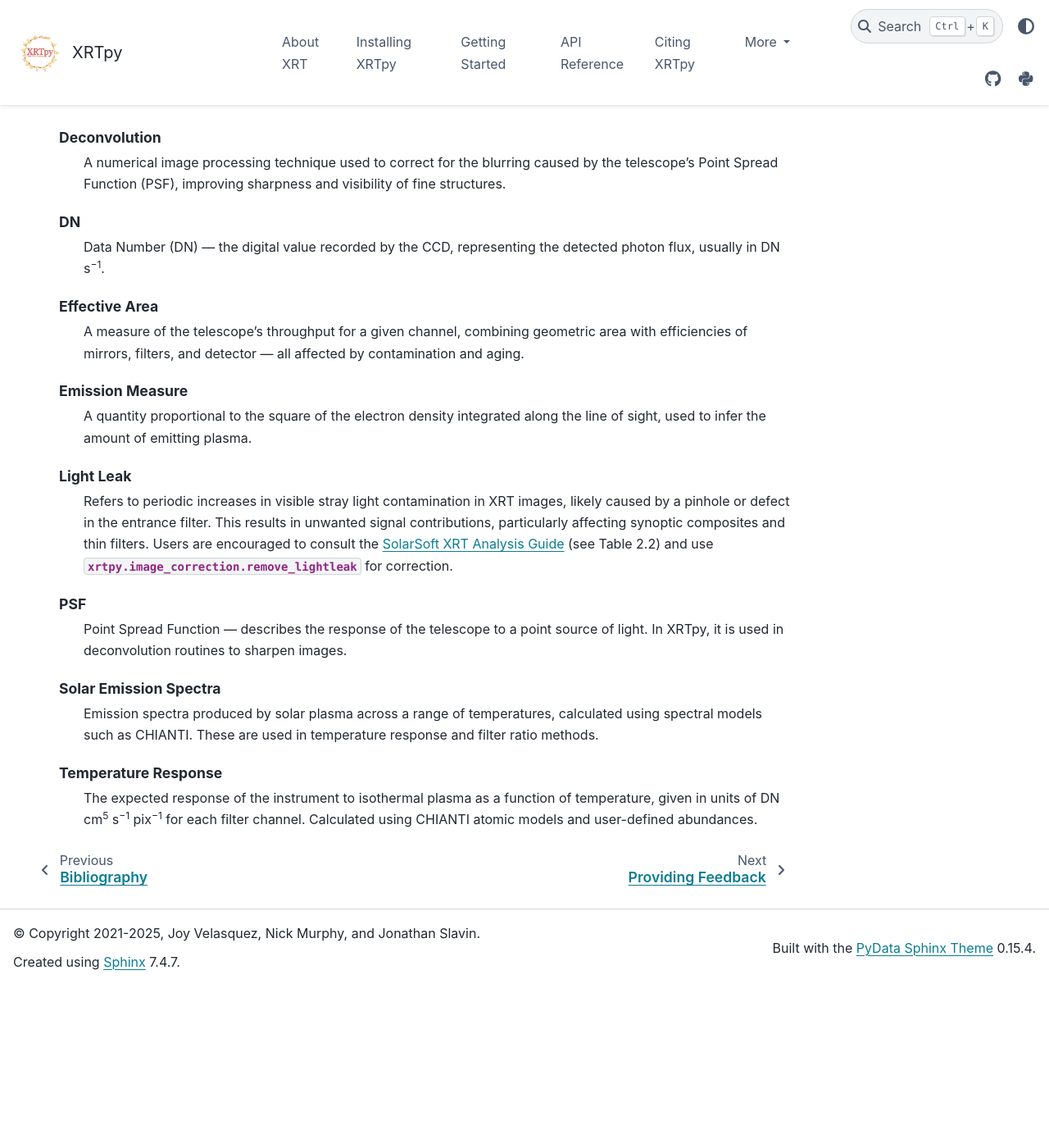
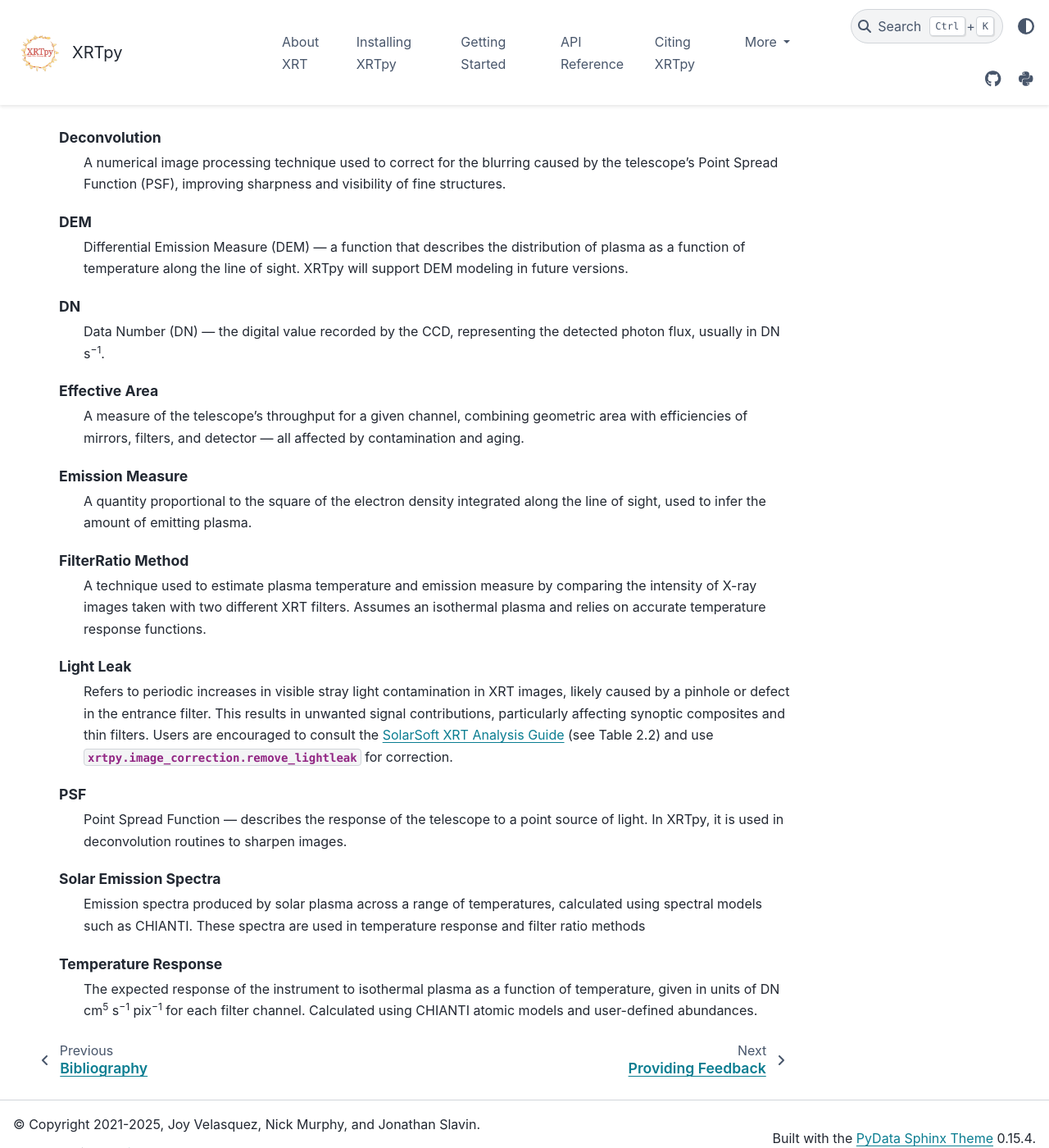
Before and after one commit to HinodeXRT/xrtpy, a Sphinx documentation site: the page built from docs/glossary.rst, in a window 1280 px wide and 1400 px high, scrolled down 483 px. Shown: the whole window at 82% size. Built offline with Sphinx 7.4.7 and the PyData theme 0.15.4, drawn with Linux system fonts in a browser that asks for light colours; pages that are not in the unit, such as notebooks, are missing from menus; the version number could not be read and is left out; before the commit the page ends 1685 px from its top, so only the background shows below that.

Commit message:
Add and making edits to glossary

```diff
--- a/docs/glossary.rst
+++ b/docs/glossary.rst
@@ -16,6 +16,9 @@ Glossary
    Deconvolution
       A numerical image processing technique used to correct for the blurring caused by the telescope's Point Spread Function (PSF), improving sharpness and visibility of fine structures.
 
+   DEM
+      Differential Emission Measure (DEM) — a function that describes the distribution of plasma as a function of temperature along the line of sight. XRTpy will support DEM modeling in future versions.
+
    DN
       Data Number (DN) — the digital value recorded by the CCD, representing the detected photon flux, usually in DN s\ :sup:`−1`\ .
 
@@ -24,6 +27,9 @@ Glossary
 
    Emission Measure
       A quantity proportional to the square of the electron density integrated along the line of sight, used to infer the amount of emitting plasma.
+
+   FilterRatio Method
+      A technique used to estimate plasma temperature and emission measure by comparing the intensity of X-ray images taken with two different XRT filters. Assumes an isothermal plasma and relies on accurate temperature response functions.
 
    Light Leak
       Refers to periodic increases in visible stray light contamination in XRT images, likely caused by a pinhole or defect in the entrance filter. This results in unwanted signal contributions, particularly affecting synoptic composites and thin filters. Users are encouraged to consult the `SolarSoft XRT Analysis Guide`_ (see Table 2.2) and use `xrtpy.image_correction.remove_lightleak` for correction.
@@ -36,7 +42,7 @@ Glossary
       Point Spread Function — describes the response of the telescope to a point source of light. In XRTpy, it is used in deconvolution routines to sharpen images.
 
    Solar Emission Spectra
-      Emission spectra produced by solar plasma across a range of temperatures, calculated using spectral models such as CHIANTI. These are used in temperature response and filter ratio methods.
+      Emission spectra produced by solar plasma across a range of temperatures, calculated using spectral models such as CHIANTI. These spectra are used in temperature response and filter ratio methods
 
    Temperature Response
       The expected response of the instrument to isothermal plasma as a function of temperature, given in units of DN cm\ :sup:`5` s\ :sup:`−1` pix\ :sup:`−1` for each filter channel. Calculated using CHIANTI atomic models and user-defined abundances.
```
